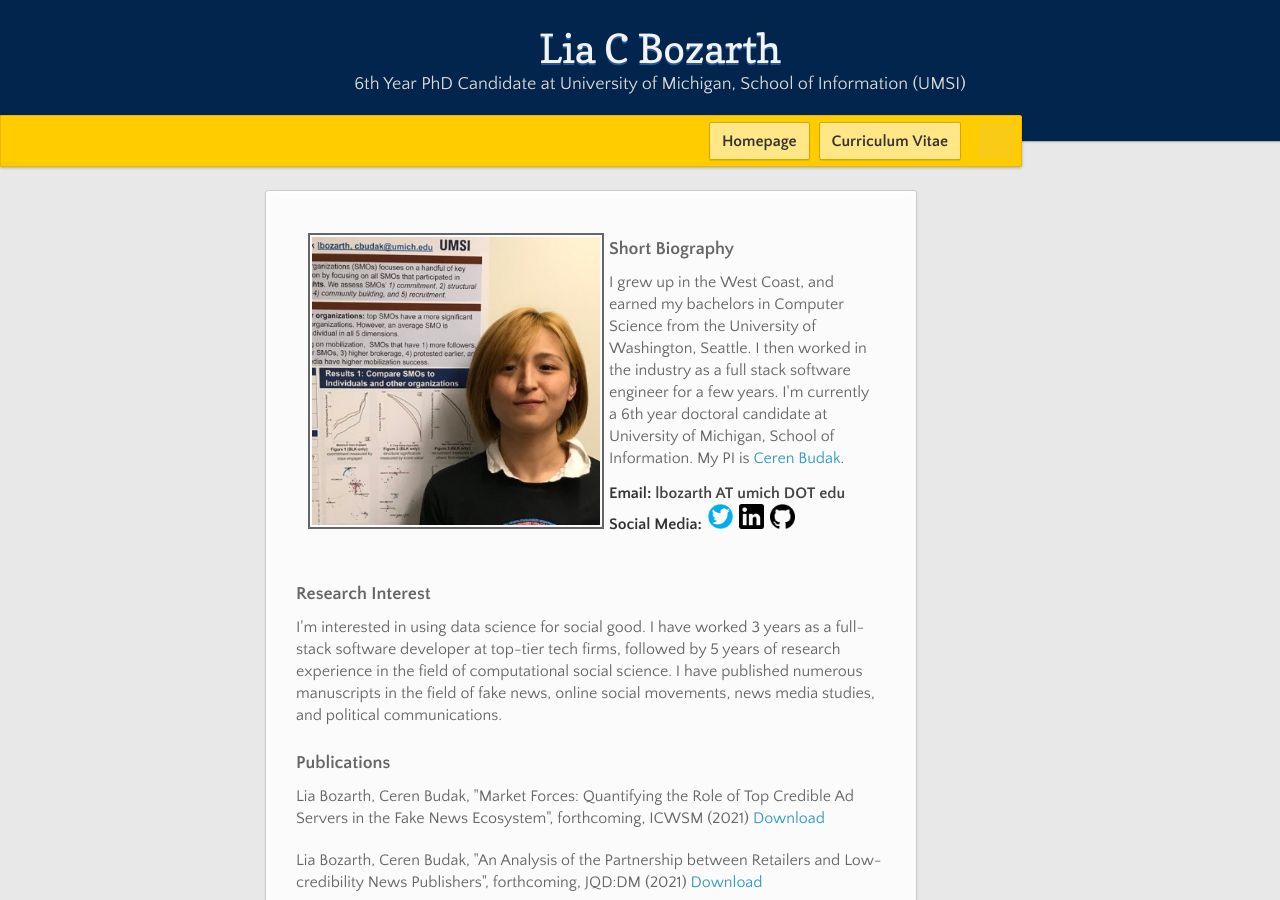
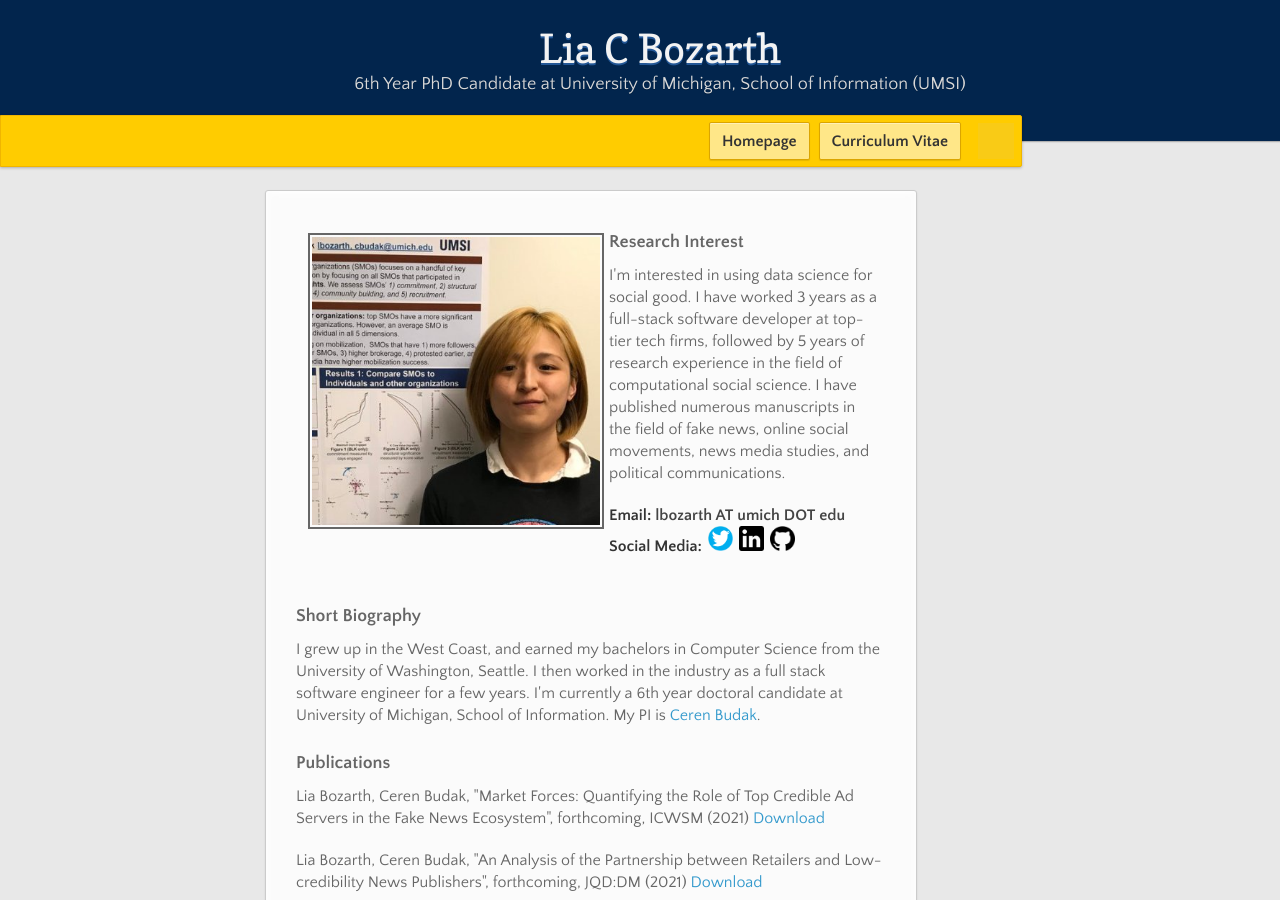
Before and after one commit to lbozarth/lbozarth.github.io, a Jekyll site: the page built from index.md, in a window 1280 px wide and 900 px high. Built offline with Jekyll 4.4.1, drawn with Linux system fonts in a browser that asks for light colours; nearby versions of some CDN libraries.

Commit message:
update page

```diff
--- a/index.md
+++ b/index.md
@@ -25,10 +25,9 @@ layout: default
     </div>
 </div>
 
-<div id="interests" class="sec_div">
-<h3>Research Interest</h3>
-<p>I'm interested in using data science for social good. I have worked 3 years as a full-stack software developer at top-tier tech firms, followed by 5 years of research experience in the field of computational social science. I have published numerous manuscripts in the field of fake news, online social movements, news media studies, and political communications.
-</p>
+<div id="bio" class="sec_div">
+    <h3>Short Biography</h3>
+    <p>I grew up in the West Coast, and earned my bachelors in Computer Science from the University of Washington, Seattle. I then worked in the industry as a full stack software engineer for a few years. I'm currently a 6th year doctoral candidate at University of Michigan, School of Information. My PI is <a href="http://cbudak.com/index.html">Ceren Budak</a>.</p>
 </div>
 
 <div id="publication" class="sec_div">
```
Also changed, not shown: other parts of index.md (+2 -2 lines), 1 other file.
